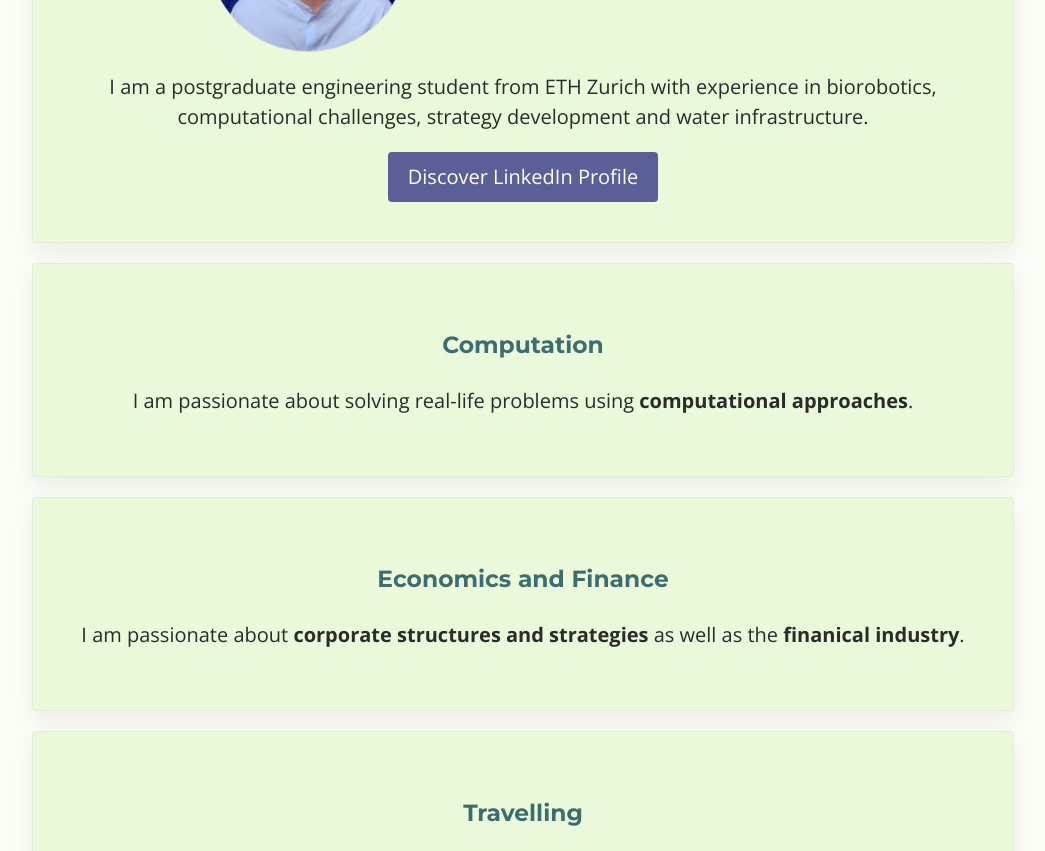
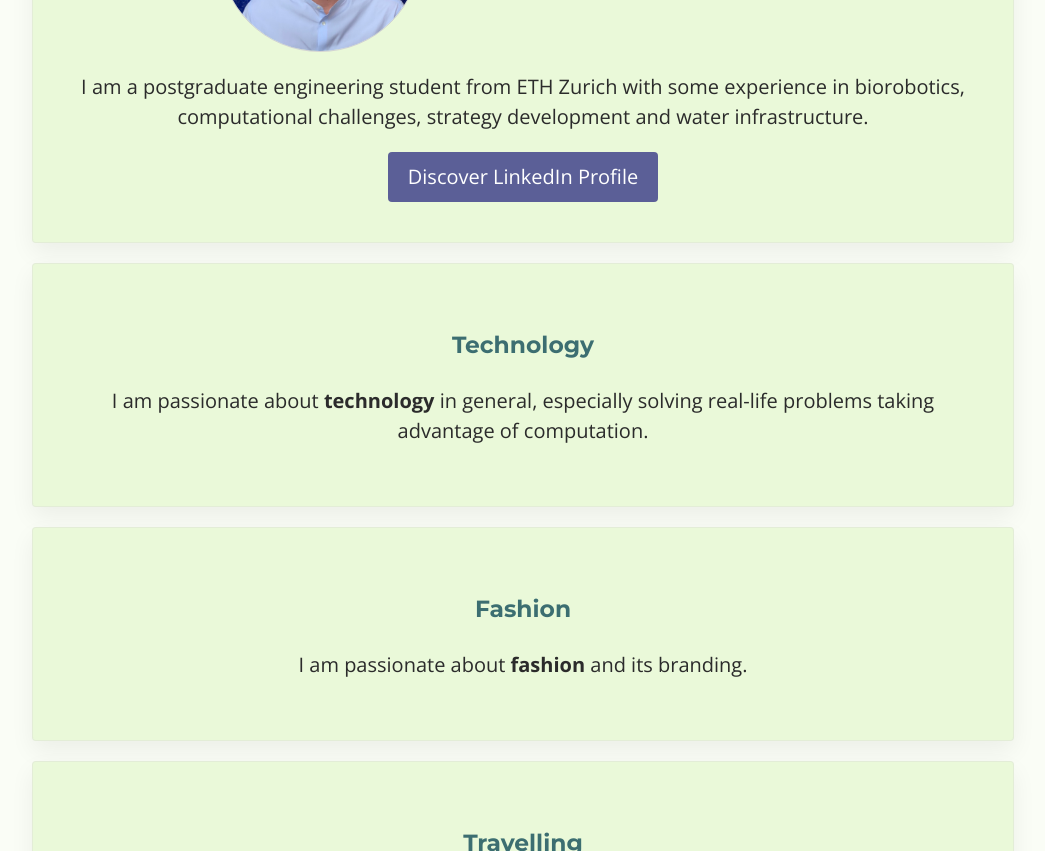
Before and after one commit to constantineulenstein/profile, a plain HTML site: page index.html in a window 1280 px wide. Shown: the part 211-1062 px from the top of the page, without its empty margins (117-1162 px from the left). Drawn offline with nearby package versions, Linux system fonts and the light colour scheme.

Commit message:
Changed some content

```diff
--- a/index.html
+++ b/index.html
@@ -15,26 +15,26 @@
       </li>
       <li>
         <h1>Constantin Eulenstein</h1>
-        <h2>Tech-savy Mechanical Engineer</h2>
+        <h2>Tech-savvy unemployed</h2>
       </li>
     </ul>
     <p>
-      I am a postgraduate engineering student from ETH Zurich with experience in biorobotics, computational challenges, strategy development and water infrastructure.
+      I am a postgraduate engineering student from ETH Zurich with some experience in biorobotics, computational challenges, strategy development and water infrastructure.
     </p>
     <a href="https://www.linkedin.com/in/constantin-eulenstein" target="_blank" class="btn-blue">Discover LinkedIn Profile</a>
   </div>
 
   <div class="background-box">
-    <h3>Computation</h3>
+    <h3>Technology</h3>
     <p>
-      I am passionate about solving real-life problems using <strong>computational approaches</strong>.
+      I am passionate about <strong>technology</strong> in general, especially solving real-life problems taking advantage of computation.
     </p>
   </div>
 
   <div class="background-box">
-    <h3>Economics and Finance</h3>
+    <h3>Fashion</h3>
     <p>
-      I am passionate about <strong>corporate structures and strategies</strong> as well as the <strong>finanical industry</strong>.
+      I am passionate about <strong>fashion</strong> and its branding.
     </p>
   </div>
 
```
